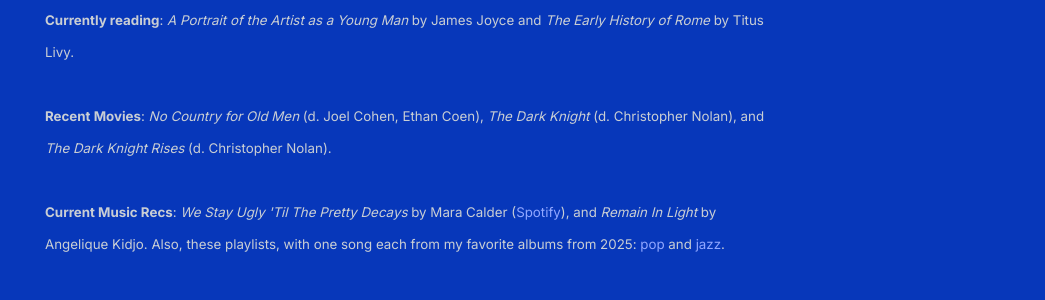
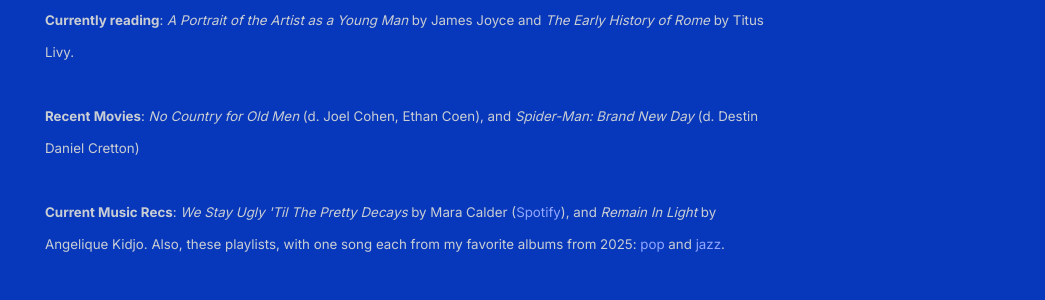
Before and after one commit to shihankanungo/shihankanungo.github.io, a Jekyll site: the page built from index.md, in a window 1280 px wide. Shown: the part 879-1179 px from the top of the page, without its empty margins (235-1280 px from the left). Built offline with Jekyll 4.4.1, drawn with Linux system fonts in a browser that asks for light colours.

Commit message:
Update _config.yml

```diff
--- a/_config.yml
+++ b/_config.yml
@@ -10,7 +10,7 @@
           <br /><br />
           <small><b>Currently reading</b>: <i>A Portrait of the Artist as a Young Man</i> by James Joyce and <i>The Early History of Rome</i> by Titus Livy.</small>
           <br /><br />
-          <small><b>Recent Movies</b>: <i>No Country for Old Men</i> (d. Joel Cohen, Ethan Coen), <i>The Dark Knight</i> (d. Christopher Nolan), and <i>The Dark Knight Rises</i> (d. Christopher Nolan).</small>
+          <small><b>Recent Movies</b>: <i>No Country for Old Men</i> (d. Joel Cohen, Ethan Coen), and <i>Spider-Man: Brand New Day</i> (d. Destin Daniel Cretton)</small>
           <br /><br />
           <small><b>Current Music Recs</b>: <i>We Stay Ugly 'Til The Pretty Decays</i> by Mara Calder (<a href="https://open.spotify.com/album/2pacOfhvZZHtuYZJnJrwg8?si=9Am8PVTjSkuYAoIyD-RNSQ">Spotify</a>), and <i>Remain In Light</i> by Angelique Kidjo. Also, these playlists, with one song each from my favorite albums from 2025: <a href="https://open.spotify.com/playlist/0b6ipXilq8yItCkbfxZRbl?si=022493cba1c64e71">pop</a> and <a href="https://open.spotify.com/playlist/2iO14usuhKlftJvaT3AK0R?si=7f8887dec02c4fed">jazz</a>. </small>
           <br /><br />
```
